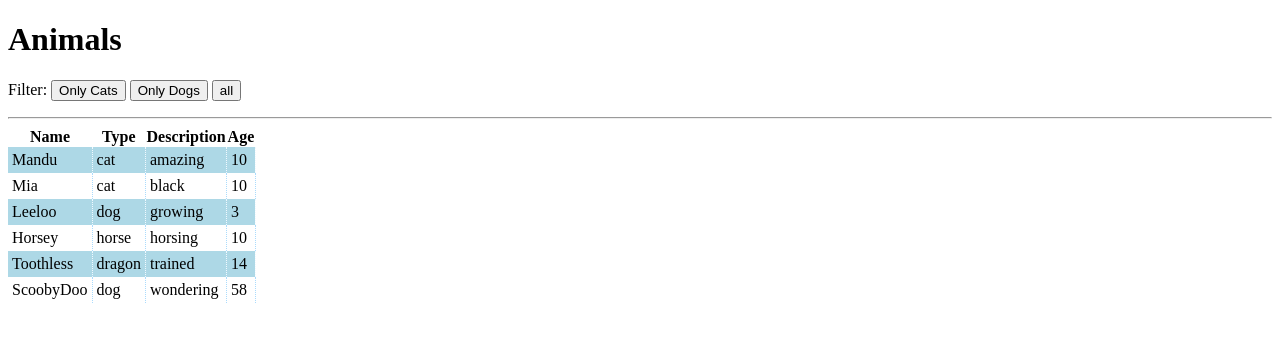
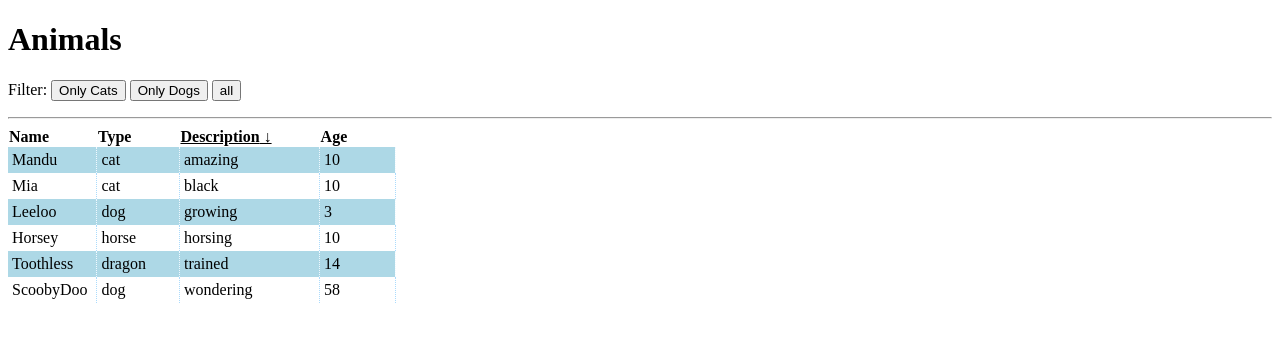
Before and after one commit to snotbroder/exercises, a plain HTML site: page animalbase/animalbase.html in a window 1280 px wide. Both pictures are taken after a click on the element "Description". Drawn offline with Linux system fonts and the light colour scheme.

Commit message:
tilføjet pile og underline til sorteringselementer

```diff
--- a/animalbase/animalbase.css
+++ b/animalbase/animalbase.css
@@ -2,8 +2,18 @@
   cursor: pointer;
 }
 
+[data-action="sort"] {
+  padding-right: 3rem;
+}
+
 #sorting th.sortby {
   text-decoration: underline;
+}
+#sorting th.sortby[data-sort-direction="asc"]::after {
+  content: " ↑";
+}
+#sorting th.sortby[data-sort-direction="desc"]::after {
+  content: " ↓";
 }
 
 #list {
@@ -12,7 +22,6 @@
 
 #list tbody tr td {
   padding: 4px;
-
 }
 
 #list tbody tr:nth-child(odd) td {
@@ -21,6 +30,5 @@
 }
 
 #list tbody tr:nth-child(even) td {
-
   border-right: rgb(171, 219, 252) 1px dotted;
 }
--- a/animalbase/animalbase.js
+++ b/animalbase/animalbase.js
@@ -97,6 +97,13 @@ function selectSort(event) {
   const sortBy = event.target.dataset.sort;
   const sortDir = event.target.dataset.sortDirection; //bindestreg i dataattributter i html kan bruges som camelcase i js
 
+  //find old sortBy element and remove class
+  const oldElement = document.querySelector(`[data-sort='${settings.sortBy}']`);
+  oldElement.classList.remove("sortby");
+
+  //add selection indication underline
+  event.target.classList.add("sortby");
+
   //toggle direction asc/desc
   if (sortDir === "asc") {
     event.target.dataset.sortDirection = "desc";
```
